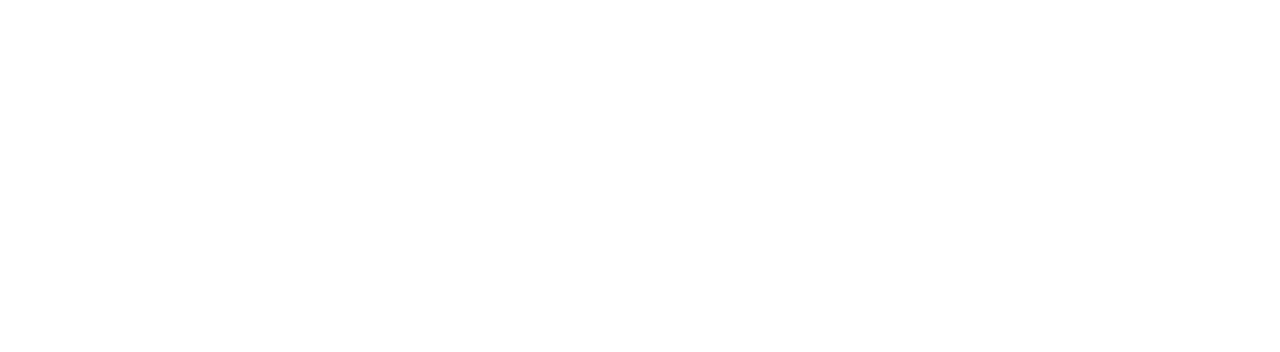
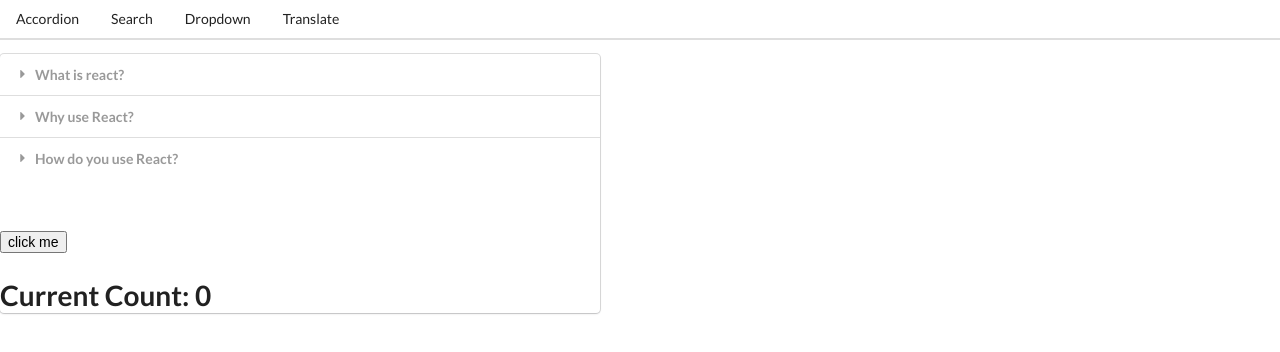
Before and after one commit to byronn-1/router-without-react-router, a React (Create React App) app: page / in a window 1280 px wide. Shown: the top 352 px of the page. Built offline with nearby package versions, Linux system fonts and the light colour scheme.

Commit message:
implemented a header component that alows for routing

```diff
--- a/public/index.html
+++ b/public/index.html
@@ -1,14 +1,12 @@
 <!DOCTYPE html>
 <html lang="en">
+
 <head>
   <meta charset="utf-8" />
   <link rel="icon" href="%PUBLIC_URL%/favicon.ico" />
   <meta name="viewport" content="width=device-width, initial-scale=1" />
   <meta name="theme-color" content="#000000" />
-    <meta
-      name="description"
-      content="Web site created using create-react-app"
-    />
+  <meta name="description" content="Web site created using create-react-app" />
   <link rel="apple-touch-icon" href="%PUBLIC_URL%/logo192.png" />
   <!--
       manifest.json provides metadata used when your web app is installed on a
@@ -24,8 +22,10 @@
       work correctly both with client-side routing and a non-root public URL.
       Learn how to configure a non-root public URL by running `npm run build`.
     -->
+  <link rel="stylesheet" href="https://cdnjs.cloudflare.com/ajax/libs/semantic-ui/2.4.1/semantic.min.css">
   <title>React App</title>
 </head>
+
 <body>
   <noscript>You need to enable JavaScript to run this app.</noscript>
   <div id="root"></div>
@@ -40,4 +40,5 @@
       To create a production bundle, use `npm run build` or `yarn build`.
     -->
 </body>
+
 </html>
--- a/src/App-with-repeated-show.js
+++ b/src/App-with-repeated-show.js
@@ -7,7 +7,7 @@
 
 
 
-/* So firstly this code is verbose with alot of repaeats */
+/* So firstly this code is verbose with a lot of repeats */
 const items = [
   {
     title: 'What is react?',
--- a/src/App.js
+++ b/src/App.js
@@ -1,9 +1,10 @@
 import React, { useState } from 'react';
-import Accordion from './components/accordion';
-import Search from './components/search';
+import Accordion from './components/Accordion';
+import Search from './components/Search';
 import Dropdown from './components/Dropdown';
 import Translate from './components/Translate';
 import Route from './components/Route';
+import Header from './components/Header';
 
 const items = [
   {
@@ -41,6 +42,7 @@
 
   return (
     <div>
+      <Header />
       <Route path="/">
         <Accordion items={items} />
       </Route>
--- /dev/null
+++ b/src/components/Header.js
@@ -0,0 +1,24 @@
+import React from 'react';
+
+
+
+const Header = () => {
+  return (
+    <div className='ui secondary pointing menu'>
+      <a href="/" className='item'>
+        Accordion
+      </a>
+      <a href="/list" className='item'>
+        Search
+      </a>
+      <a href="/dropdown" className='item'>
+        Dropdown
+      </a>
+      <a href="/translate" className='item'>
+        Translate
+      </a>
+    </div>
+  )
+}
+
+export default Header
--- a/src/components/Route.js
+++ b/src/components/Route.js
@@ -1,7 +1,7 @@
 import React from 'react'; //theres no jsx here so we don't actually need this import
 
 const Route = ({ path, children }) => {
-  return window.location.path
+  return window.location.pathname === path
     ? children
     : null;
 }
```
Lines whose indentation alone changed are shown as unchanged.
